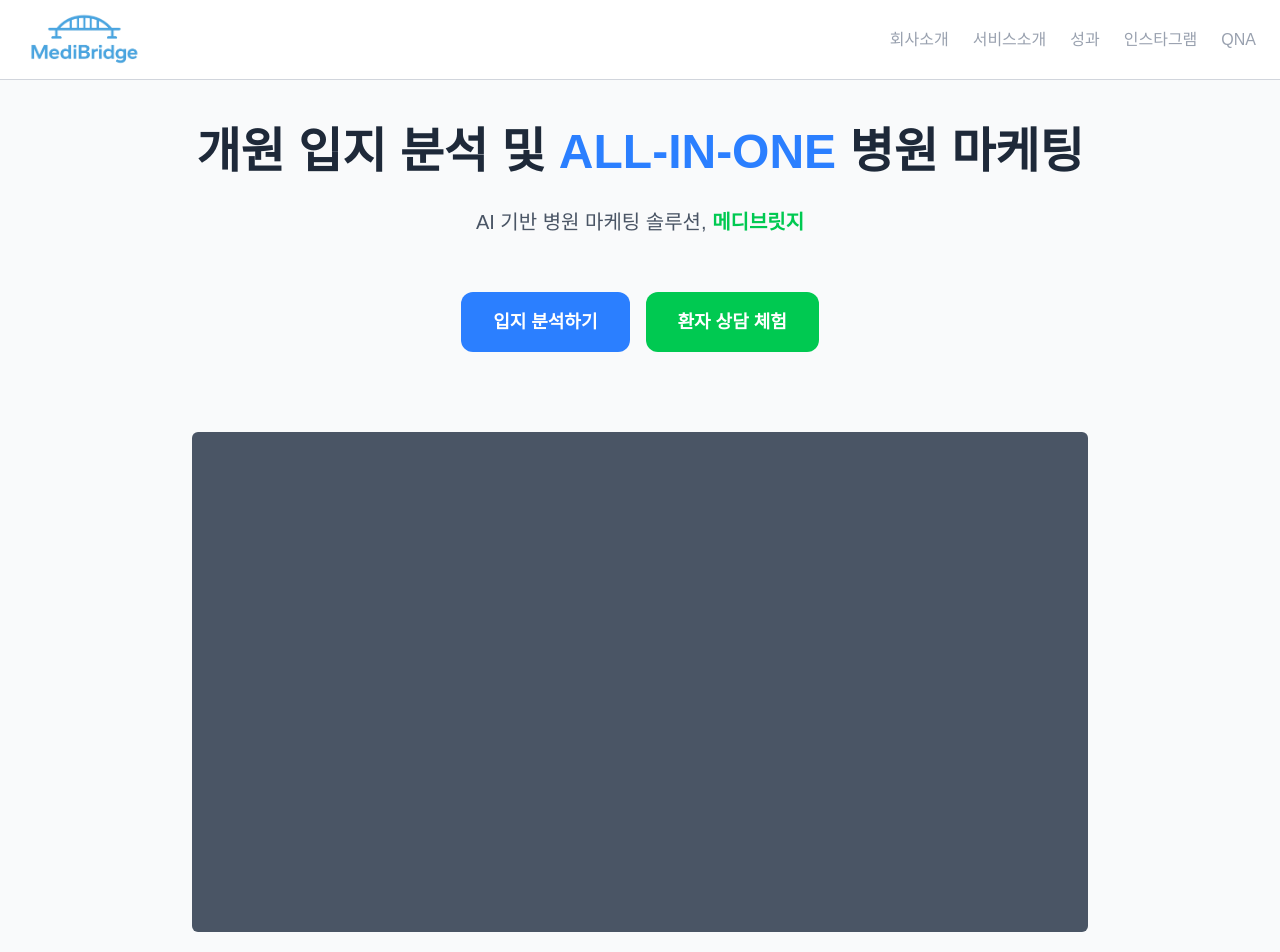
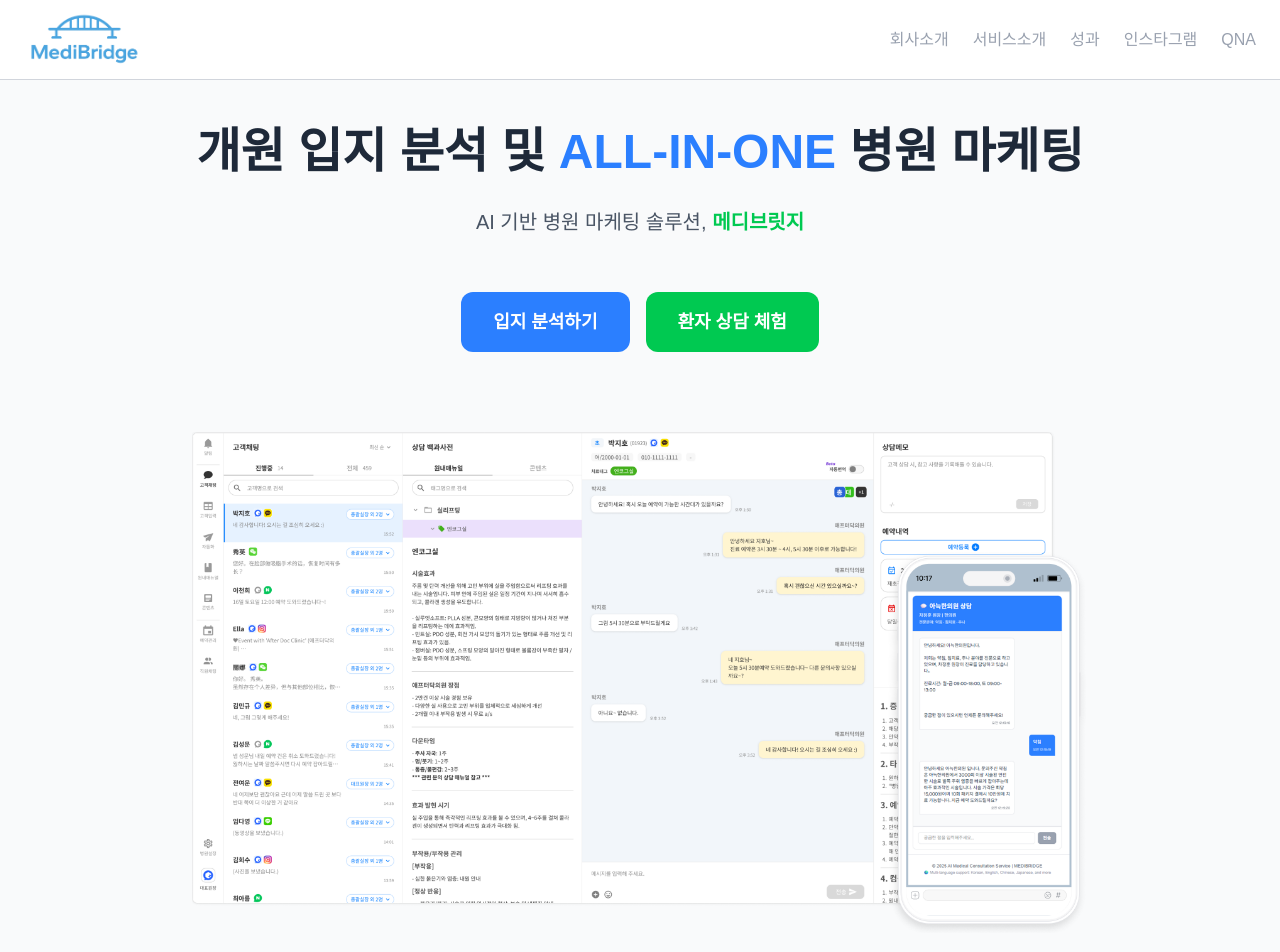
Before and after one commit to hyerin-kang/medibridge, a Next.js app: page / in a window 1280 px wide. Shown: the top 952 px of the page. Built offline with nearby package versions, Linux system fonts and the light colour scheme.

Commit message:
Implement code changes to enhance functionality and improve performance

```diff
--- a/app/page.js
+++ b/app/page.js
@@ -2,6 +2,9 @@
 
 import Link from "next/link";
 import { motion } from "framer-motion";
+import mainImg from "@/public/service_sample.png";
+
+import Image from "next/image";
 
 export default function Home() {
   return (
@@ -56,12 +59,7 @@ export default function Home() {
         transition={{ duration: 0.8, delay: 0.9 }}
         className="mt-12 w-full max-w-4xl flex justify-center"
       >
-        {/* <img
-          src="/service_sample.png"
-          alt="메디브릿지 서비스"
-          className="w-full rounded-xl shadow-lg border border-gray-200 aa"
-        /> */}
-        <div className="w-full h-[500px] bg-gray-600 rounded-md"></div>
+        <Image src={mainImg} alt="메디브릿지 서비스" className="w-full" />
       </motion.div>
     </main>
   );
```
Also changed, not shown: public/service_sample.png (added).
